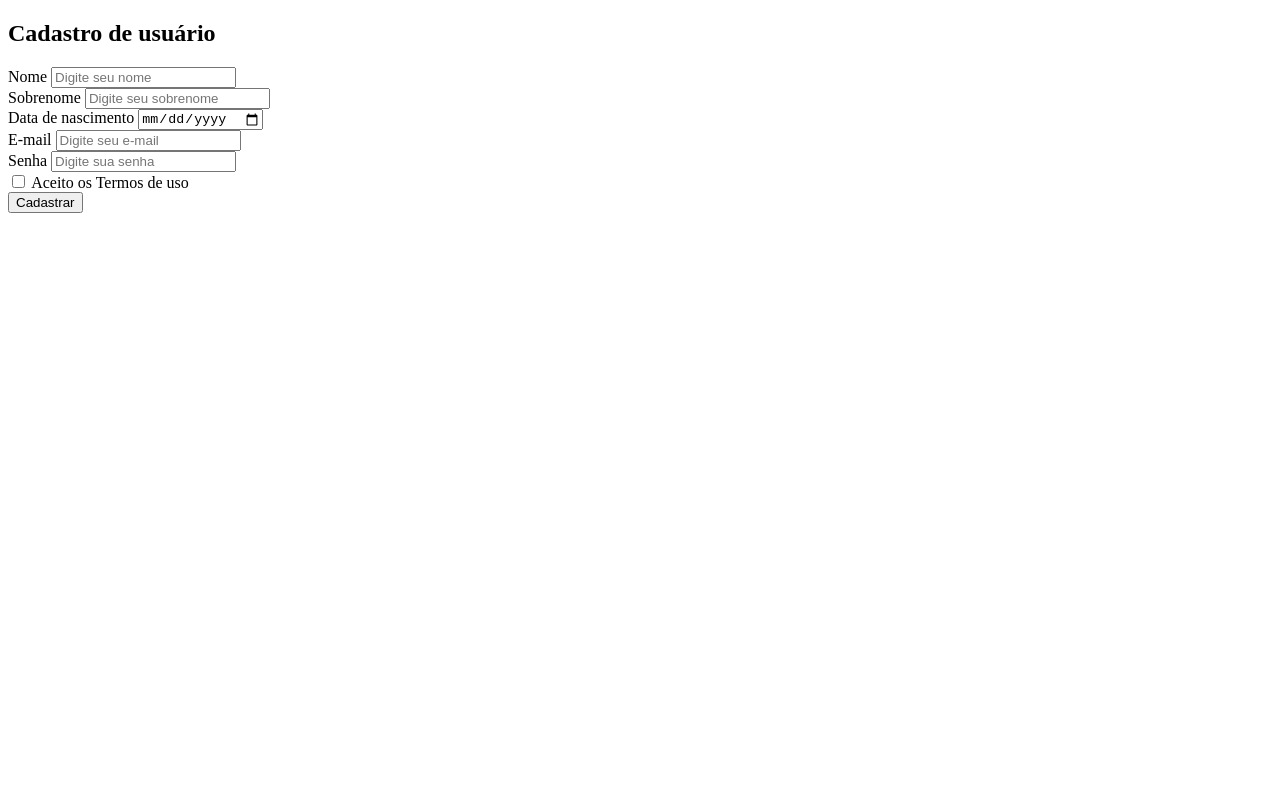
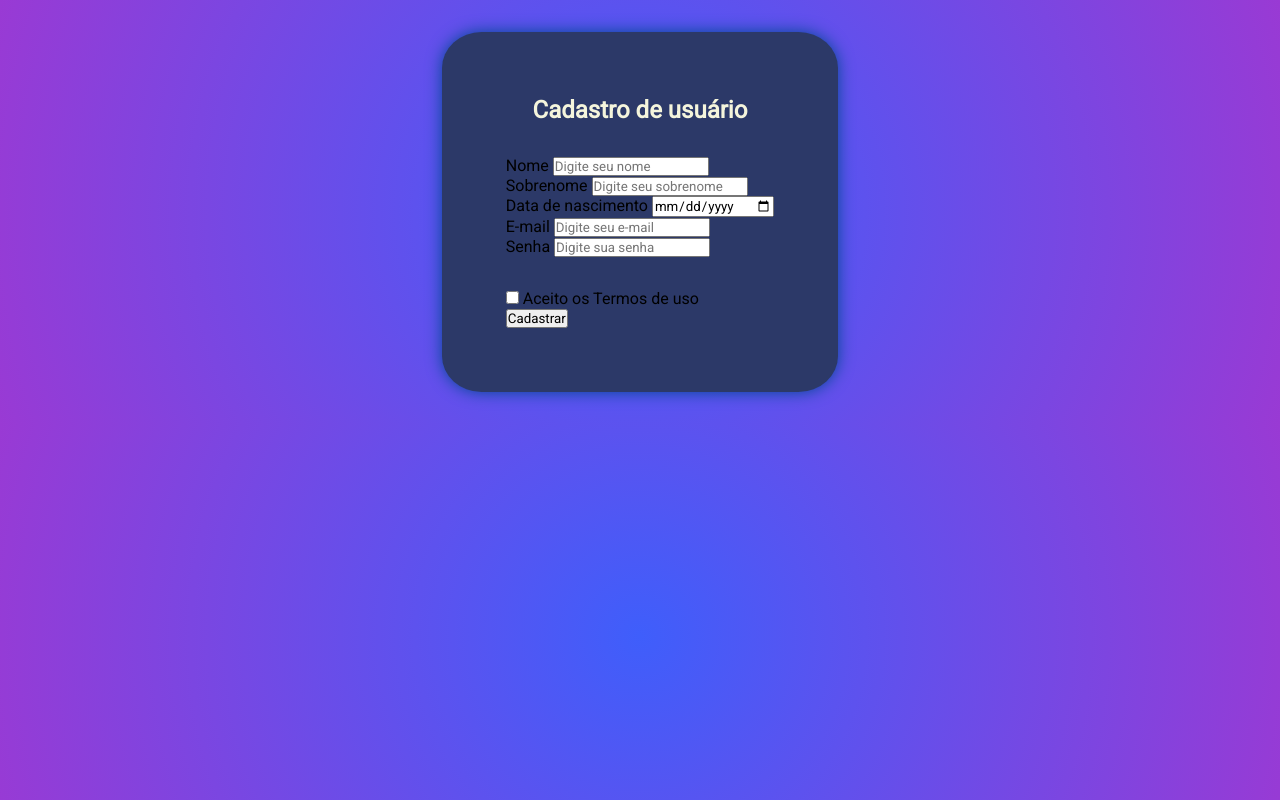
Before and after one commit to gonzaga95/BlueEdTech-Modulo02, a plain HTML site: page Exercicios/Aula02/ex07.html in a window 1280 px wide. Drawn offline with Linux system fonts and the light colour scheme.

Commit message:
início da estilização

```diff
--- a/Exercicios/Aula02/ex07.html
+++ b/Exercicios/Aula02/ex07.html
@@ -6,6 +6,7 @@
     <meta http-equiv="X-UA-Compatible" content="IE=edge">
     <meta name="viewport" content="width=device-width, initial-scale=1.0">
     <title>Exercício 07 Aula 02</title>
+    <link rel="stylesheet" href="/Exercicios/Aula04/ex07.css">
 </head>
 
 <body>
@@ -27,9 +28,11 @@
             <label for="password">Senha</label>
             <input type="text" name="password" id="password" placeholder="Digite sua senha">
             <br>
-            <input type="checkbox" name="termos" id="termos-de-uso">
-            <label for="termos-de-uso">Aceito os Termos de uso</label>
-            <br>
+            <div class="confirm">
+                <input type="checkbox" name="termos" id="termos-de-uso">
+                <label for="termos-de-uso">Aceito os Termos de uso</label>
+                <br>
+            </div>
             <button type="submit">Cadastrar</button>
         </form>
     </section>
--- /dev/null
+++ b/Exercicios/Aula04/ex07.css
@@ -0,0 +1,36 @@
+@import url('https://fonts.googleapis.com/css2?family=Roboto&display=swap');
+
+* {
+    margin: 0;
+    padding: 0;
+    box-sizing: border-box;
+    text-decoration: none;
+    font-family: 'Roboto', sans-serif;
+}
+
+body {
+    padding: 2rem 4rem;
+    display: flex;
+    justify-content: center;
+    background: rgb(63,94,251);
+    background: radial-gradient(circle, rgba(63,94,251,1) 0%, rgba(153,58,212,1) 100%);
+}
+
+section {
+    background: #2c3968;
+    padding: 4rem;
+    margin: solid 1px #004792;
+    border-radius: 10%;
+    box-shadow: 0 0 1rem #004792;
+}
+
+h1 {
+    padding-bottom: 2rem;
+    display: flex;
+    justify-content: center;
+    color: beige;
+}
+
+.confirm {
+    margin-top: 2rem;
+}
```
